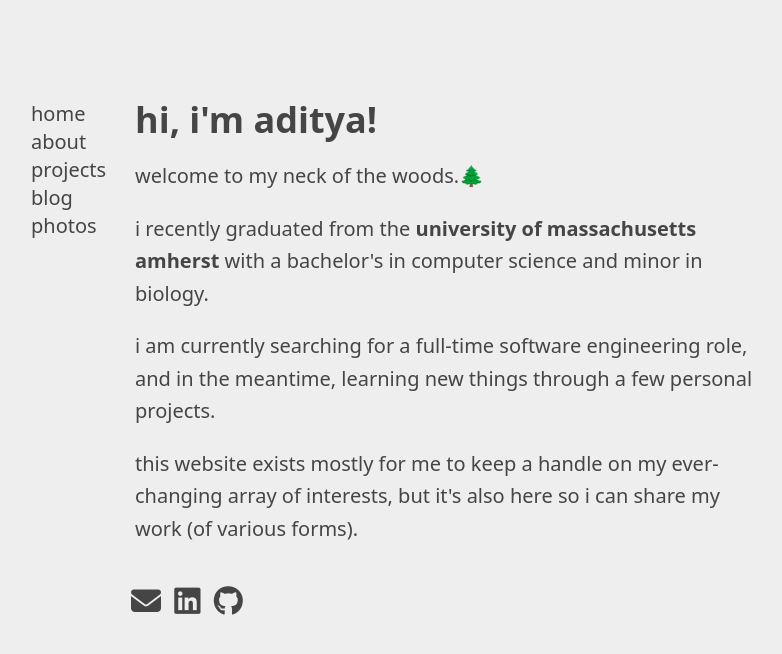
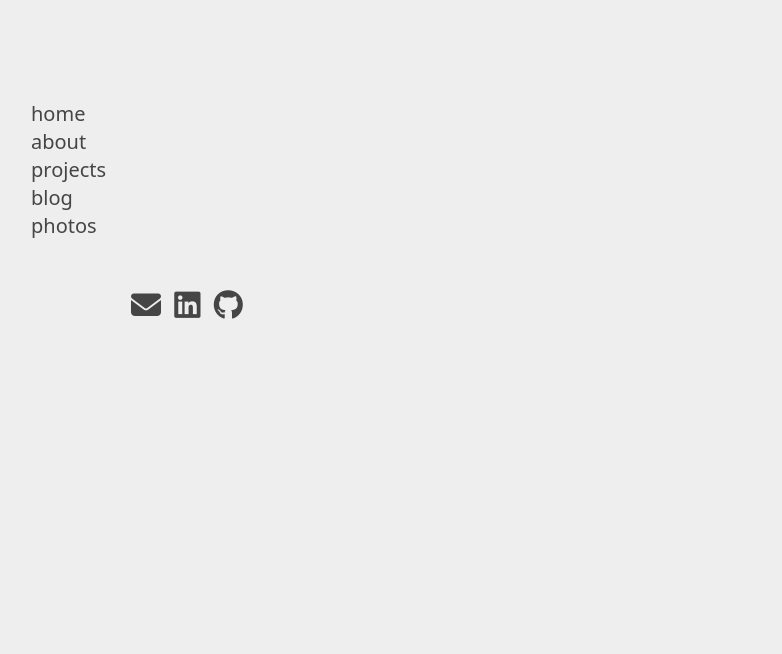
Before and after one commit to adityanaithani/portfolio, a SvelteKit app: page / in a window 1280 px wide. Shown: the top 654 px of the page, without its empty margins (245-1027 px from the left). Built offline with nearby package versions, Linux system fonts and the light colour scheme.

Commit message:
pre: move about text to about page

```diff
--- a/src/routes/+page.svelte
+++ b/src/routes/+page.svelte
@@ -7,20 +7,24 @@
 </svelte:head>
 
 <div>
-  <h1 class="my-5">hi, i'm aditya!</h1>
-  <p>welcome to my neck of the woods.🌲</p>
-  <p>
-    i recently graduated from the <a
-      class="font-semibold"
-      href="https://www.umass.edu">university of massachusetts amherst</a
-    > with a bachelor's in computer science and minor in biology.
-  </p>
-  <p>
-    i am currently searching for a full-time software engineering role, and in
-    the meantime, learning new things through a few personal projects.
-  </p>
-  <p>
-    this website exists mostly for me to keep a handle on my ever-changing array
-    of interests, but it's also here so i can share my work (of various forms).
-  </p>
+  <svg
+    width="451"
+    height="189"
+    viewBox="0 0 451 189"
+    fill="none"
+    xmlns="http://www.w3.org/2000/svg"
+  >
+    <path
+      fill-rule="evenodd"
+      clip-rule="evenodd"
+      d="M62.8572 0H125.714V62.8571H62.8572V0ZM62.8571 125.714L62.8572 62.8571H0V125.714H60.6571V188.571H125.714L125.714 125.714V188.571H190.771V125.714V62.8571H125.714L125.714 125.714H62.8571Z"
+      fill="#EEEEEE"
+    />
+    <path
+      fill-rule="evenodd"
+      clip-rule="evenodd"
+      d="M255.829 62.8571V0H320.886H385.943V62.8571H320.886V125.714V188.571H255.829V125.714V62.8571ZM385.943 62.8571H451V125.714V188.571H385.943V125.714V62.8571Z"
+      fill="#EEEEEE"
+    />
+  </svg>
 </div>
```
Also changed, not shown: src/routes/about/+page.svelte (+16 -3 lines).
